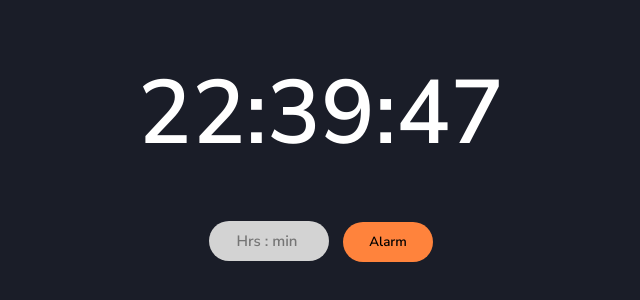
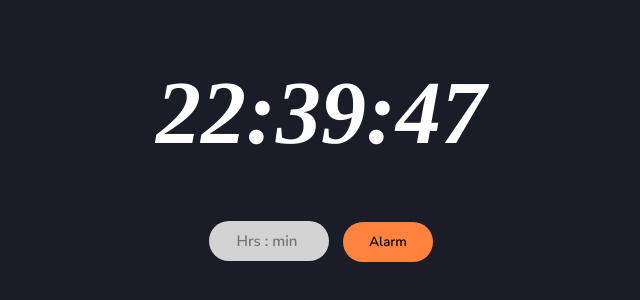
Before and after one commit to MrKunalmittal/Alarm_Clock, a plain HTML site: page index.html in a window 1280 px wide. Shown: the part 246-546 px from the top of the page, without its empty margins (319-959 px from the left). Drawn offline with Linux system fonts and the light colour scheme.

Commit message:
font updated

```diff
--- a/assests/style/index.css
+++ b/assests/style/index.css
@@ -33,6 +33,8 @@ body {
     color: #fff;
     font-size: 90px;
     font-weight: 600;
+    font-style: oblique;
+    font-family:serif;
 }
 
 .alarmtime {
```
